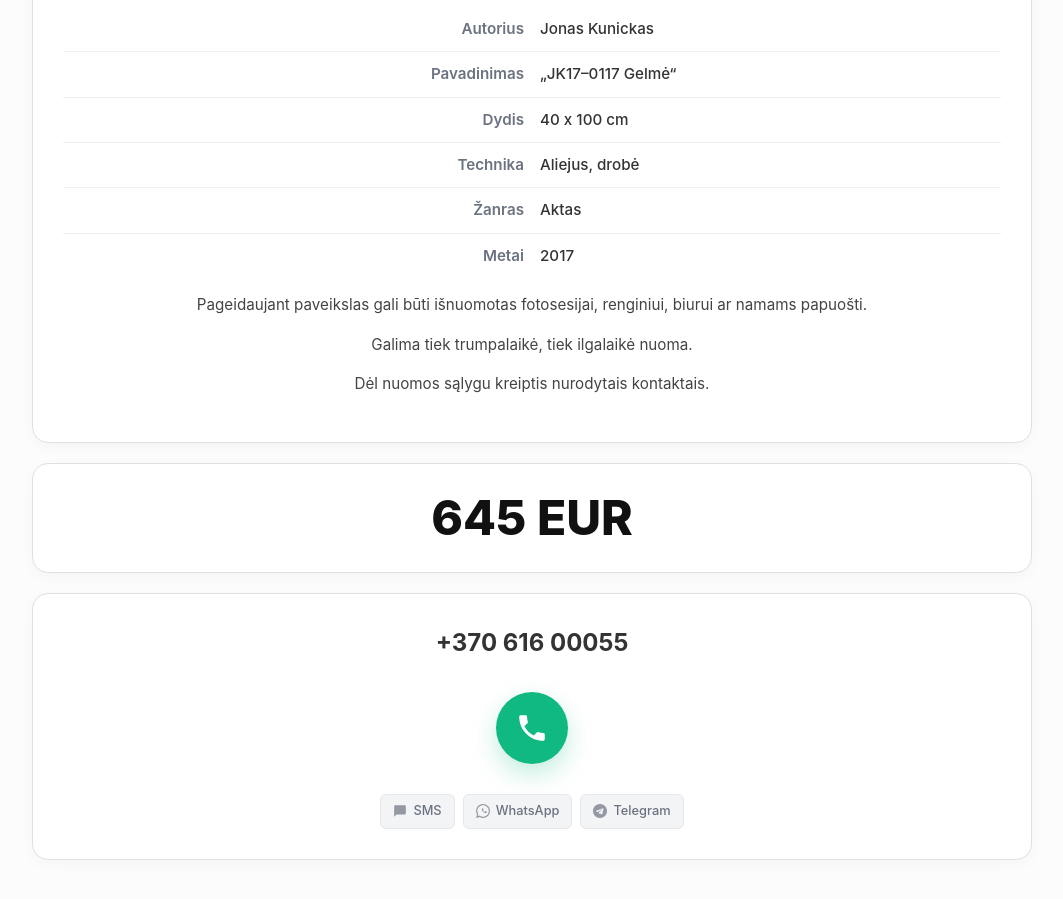
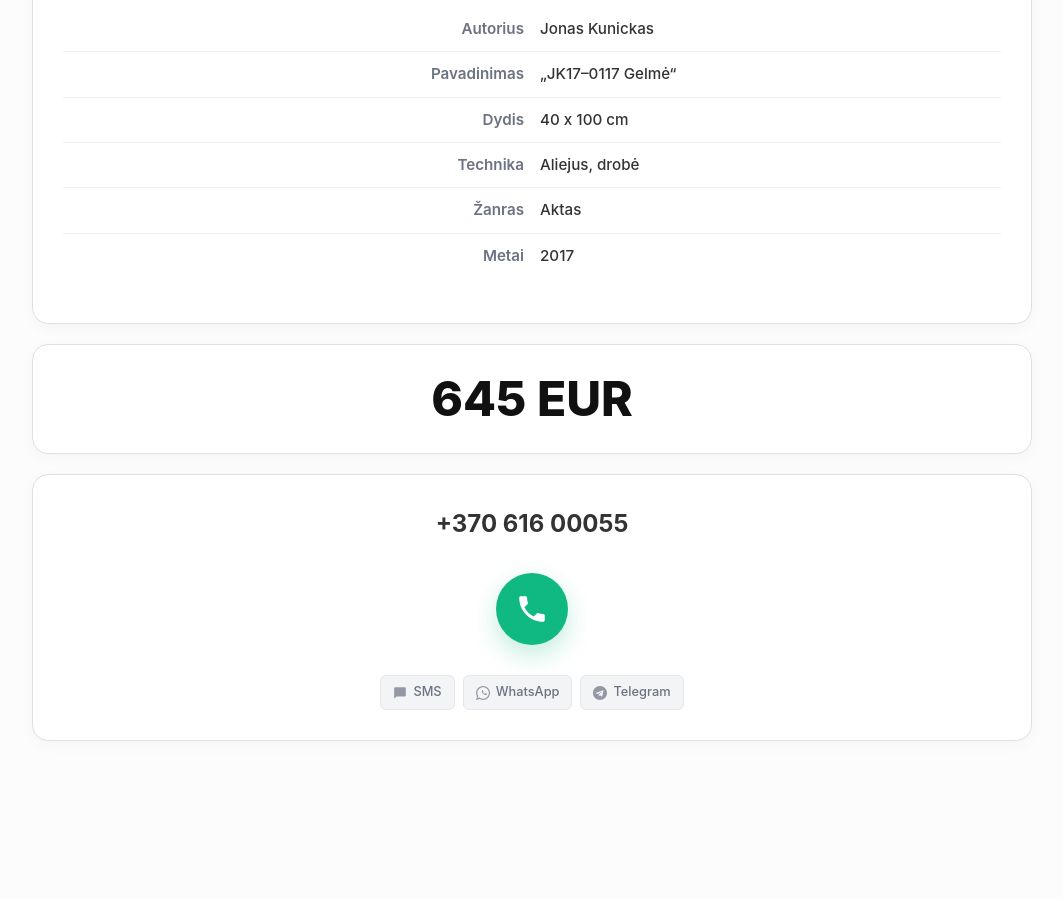
Before and after one commit to mruslys/ruslys.lt, a Jekyll site: the page built from parduodu/jk-gelme/index.html, in a window 1280 px wide and 900 px high, scrolled down 989 px. Shown: the whole window, without its empty margins (108-1171 px from the left). Built offline with Jekyll 4.4.1, drawn with Linux system fonts in a browser that asks for light colours; after the commit the page ends 1770 px from its top, so only the background shows below that.

Commit message:
Update index.html

```diff
--- a/parduodu/jk-gelme/index.html
+++ b/parduodu/jk-gelme/index.html
@@ -15,4 +16,3 @@ post_embed:
     <tr><th>Žanras</th><td>Aktas</td></tr>
     <tr><th>Metai</th><td>2017</td></tr>
 </table>
-<p>Pageidaujant paveikslas gali būti išnuomotas fotosesijai, renginiui, biurui ar namams papuošti.<p/><p>Galima tiek trumpalaikė, tiek ilgalaikė nuoma.<p/><p>Dėl nuomos sąlygu kreiptis nurodytais kontaktais.</p>
```
Also changed, not shown: other parts of parduodu/jk-gelme/index.html (+1 -0 lines).
